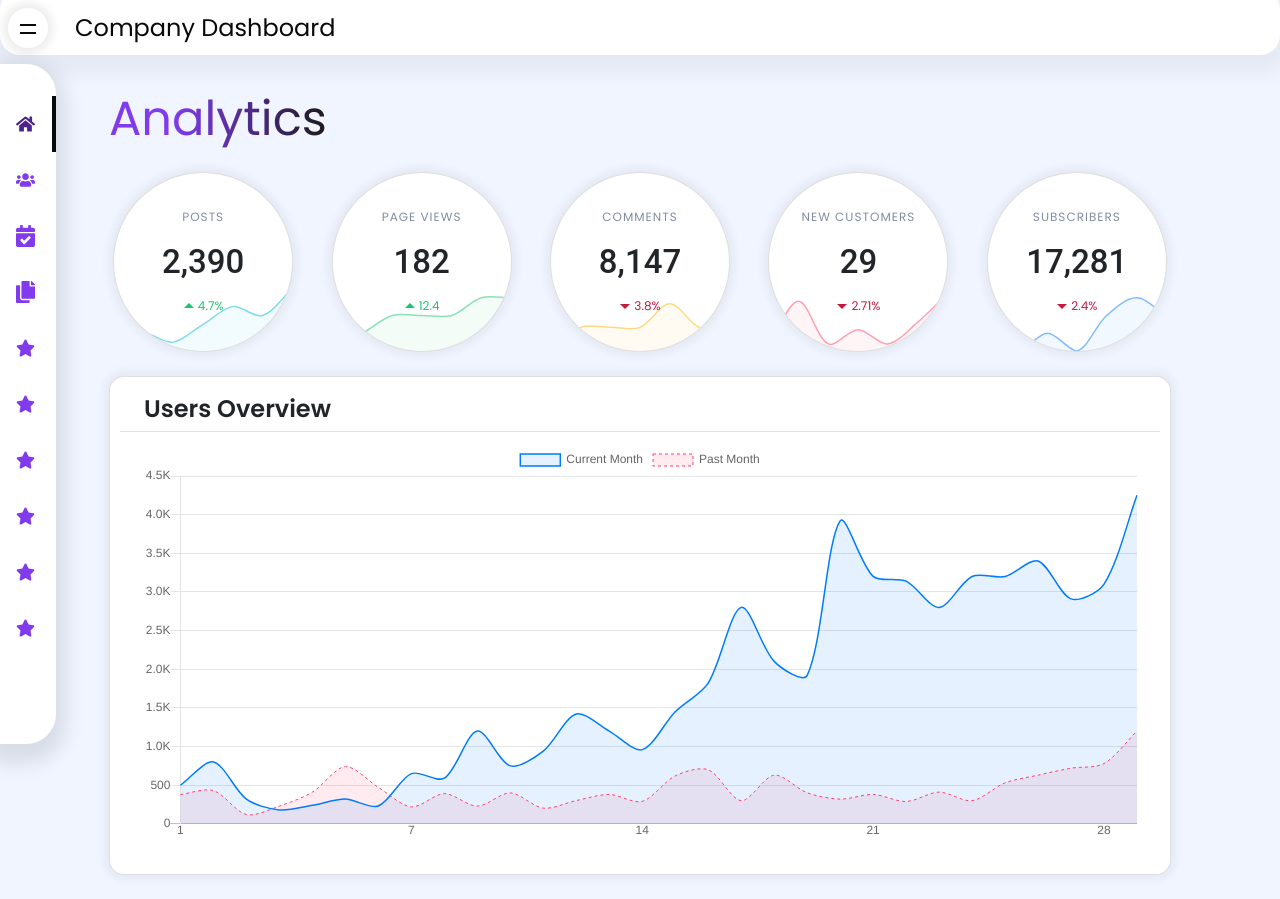
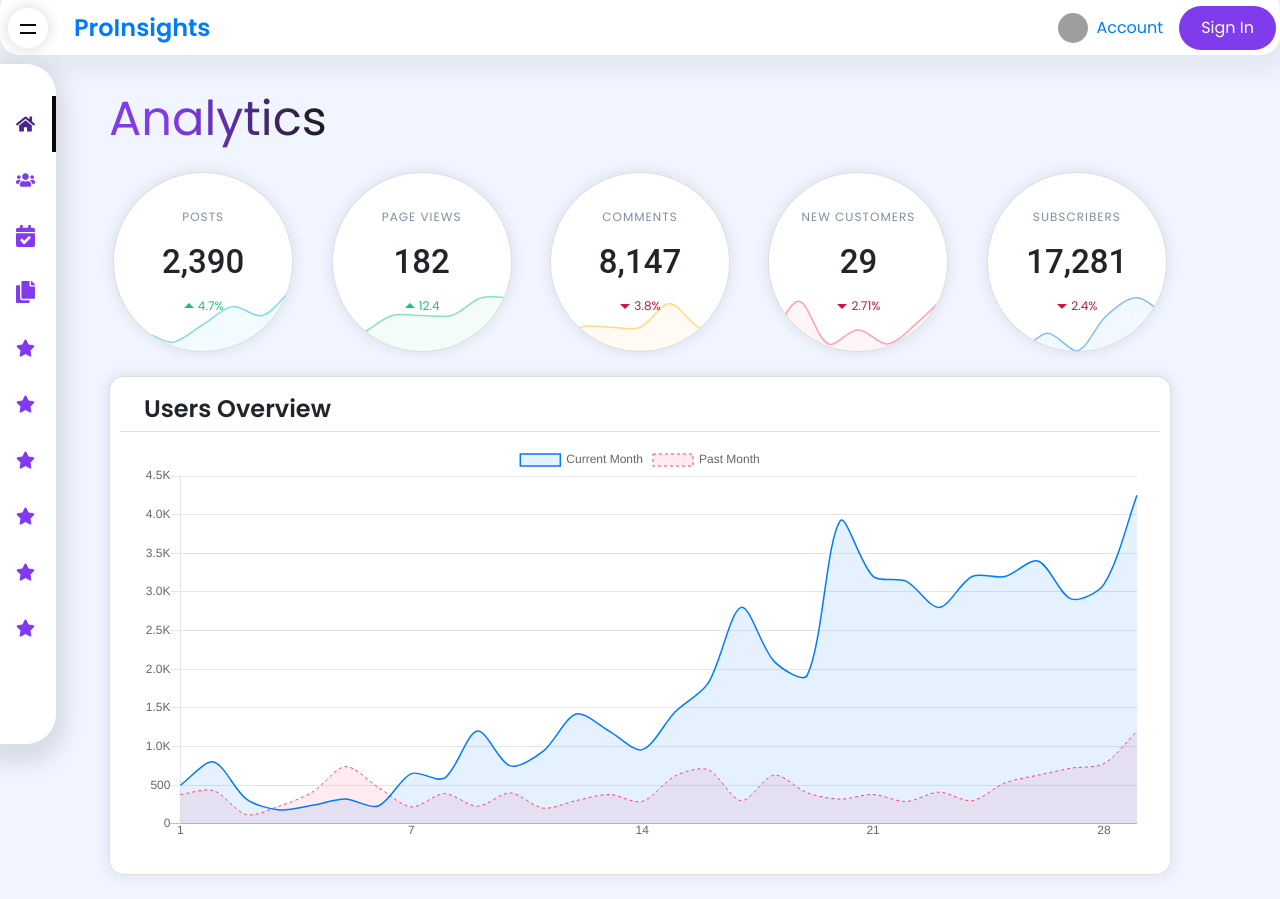
Before and after one commit to ujjwalkrishna7/Dashboard_Testing, a React (Create React App) app: page / in a window 1280 px wide. Built offline with nearby package versions, Linux system fonts and the light colour scheme; grey boxes are pictures that could not be loaded.

Commit message:
changes to navbar, and added a right sidebar for mobile

```diff
--- a/package.json
+++ b/package.json
@@ -13,6 +13,7 @@
     "react": "^17.0.2",
     "react-bootstrap": "^1.6.1",
     "react-dom": "^17.0.2",
+    "react-icons": "^4.2.0",
     "react-router-dom": "^5.2.0",
     "react-scripts": "^4.0.3",
     "shortid": "^2.2.16",
--- a/src/App.js
+++ b/src/App.js
@@ -1,5 +1,7 @@
 import { Route, Switch, useLocation } from "react-router";
+import { useState } from "react";
 import Sidebar from "./Components/Sidebar/Sidebar";
+import SidebarRight from "./Components/SidebarRight/SidebarRight";
 import Navbar from "./Components/Navbar/Navbar";
 import Home from "./Pages/Home";
 import Team from "./Pages/Team";
@@ -22,11 +24,17 @@ const Pages = styled.div`
 `;
 
 function App() {
+  const [sidebarIsOpen, setSidebarIsOpen] = useState(false);
+
+  const toggle = () => {
+    setSidebarIsOpen(!sidebarIsOpen);
+  };
   const location = useLocation();
   return (
     <>
-      <Navbar />
+      <Navbar toggle={toggle} />
       <Sidebar />
+      <SidebarRight sidebarIsOpen={sidebarIsOpen} toggle={toggle} />
       <Pages>
         <Container>
           <AnimatePresence exitBeforeEnter>
--- a/src/Components/Navbar/Navbar.js
+++ b/src/Components/Navbar/Navbar.js
@@ -1,33 +1,149 @@
 import React from "react";
-
+import { Link } from "react-router-dom";
+import { FaBars } from "react-icons/fa";
 import styled from "styled-components";
 
-const Container = styled.div`
+const Nav = styled.div`
+  background-color: var(--black);
+  color: var(--white);
+  font-size: 1rem;
   position: absolute;
-  background-color: var(--black);
   top: -10px;
   width: 100%;
   height: 65px;
+  display: flex;
+  justify-content: center;
+  align-items: center;
   border-radius: 20px;
-  z-index: 999;
+  z-index: 10;
   box-shadow: 0 10px 20px 10px rgba(0, 0, 0, 0.05);
+
+  @media screen and (max-width: 960px) {
+    transition: 0.8s all ease-in-out;
+  }
 `;
 
-const Title = styled.div`
-  display: inline-block;
+const NavbarContainer = styled.div`
   position: relative;
-  top: 20px;
-  left: 75px;
-  color: var(--white);
-
-  font-size: 1.5rem;
+  top: 5px;
+  display: flex;
+  justify-content: space-between;
+  height: 65px;
+  z-index: 1;
+  width: 100%;
+  padding: 0 24px;
 `;
 
-const Navbar = () => {
+const NavLogo = styled(Link)`
+  justify-self: start;
+  cursor: pointer;
+  font-size: 1.5rem;
+  display: flex;
+  align-items: center;
+  margin-left: 50px;
+  font-weight: bold;
+  text-decoration: none;
+`;
+
+const MobileSideButton = styled.div`
+  display: none;
+
+  @media screen and (max-width: 768px) {
+    display: flex;
+    align-items: center;
+    font-size: 1.4rem;
+    cursor: pointer;
+    color: var(--white);
+  }
+`;
+
+const NavMenu = styled.ul`
+  display: flex;
+  align-items: center;
+  text-align: center;
+  list-style: none;
+  height: 65px;
+  margin-right: -20px;
+
+  @media screen and (max-width: 768px) {
+    display: none;
+  }
+`;
+
+const NavItem = styled.li`
+  @media screen and (max-width: 768px) {
+    display: none;
+  }
+`;
+
+const NavLinks = styled(Link)`
+  display: flex;
+  align-items: center;
+  text-align: center;
+  text-decoration: none;
+  padding: 0 1rem;
+  height: 100%;
+  cursor: pointer;
+`;
+
+const NavBtn = styled.nav`
+  display: flex;
+  align-items: center;
+
+  @media screen and (max-width: 768px) {
+    display: none;
+  }
+`;
+
+const NavBtnLink = styled(Link)`
+  border-radius: 50px;
+  background: var(--primary);
+  white-space: nowrap;
+  padding: 10px 22px;
+  font-size: 16px;
+  outline: none;
+  border: none;
+  cursor: pointer;
+  transition: all 0.2s ease-in-out;
+  text-decoration: none;
+  color: var(--black);
+
+  &:hover {
+    transition: all 0.2s ease-in-out;
+    background: var(--primary-dark);
+    color: var(--black);
+  }
+`;
+
+const ProfilePhoto = styled.img`
+  height: 30px;
+  width: 30px;
+  object-fit: cover;
+  margin: 8px;
+  border-radius: 100%;
+`;
+
+const Navbar = ({ toggle }) => {
   return (
-    <Container>
-      <Title>Company Dashboard</Title>
-    </Container>
+    <Nav>
+      <NavbarContainer>
+        <NavLogo to="/">ProInsights</NavLogo>
+        <MobileSideButton onClick={toggle}>
+          <FaBars />
+        </MobileSideButton>
+        <NavMenu>
+          <NavItem>
+            <NavLinks to="/account">
+              <ProfilePhoto src="https://wallpaperaccess.com/full/2213424.jpg" />
+              Account
+            </NavLinks>
+          </NavItem>
+          <NavBtn>
+            <NavBtnLink to="/signin">Sign In</NavBtnLink>
+          </NavBtn>
+        </NavMenu>
+      </NavbarContainer>
+    </Nav>
   );
 };
 
--- /dev/null
+++ b/src/Components/SidebarRight/SidebarRight.js
@@ -0,0 +1,114 @@
+import React from "react";
+import styled from "styled-components";
+import { Link } from "react-router-dom";
+import { FaTimes } from "react-icons/fa";
+
+const SidebarContainer = styled.aside`
+  position: fixed;
+  z-index: 9999;
+  width: 100%;
+  height: 100%;
+  background: #0d0d0d;
+  display: grid;
+  align-items: center;
+  top: 0;
+  left: 0;
+  transition: 0.3s ease-in-out;
+  opacity: ${({ isOpen }) => (isOpen ? "100%" : "0%")};
+  top: ${({ isOpen }) => (isOpen ? "0" : "-100%")};
+`;
+
+const CloseIcon = styled(FaTimes)`
+  color: var(--black);
+`;
+
+const Icon = styled.div`
+  position: absolute;
+  top: 1.2rem;
+  right: 1.5rem;
+  background: transparent;
+  font-size: 2rem;
+  cursor: pointer;
+  outline: none;
+`;
+
+const SidebarWrapper = styled.div`
+  color: var(--black);
+`;
+
+const SidebarMenu = styled.ul`
+  display: grid;
+  grid-template-columns: 1fr;
+  grid-template-rows: repeat(6, 80px);
+  text-align: center;
+
+  @media screen and (max-width: 480px) {
+    grid-template-rows: repeat(6, 60px);
+  }
+`;
+
+const SidebarLink = styled(Link)`
+  display: flex;
+  align-items: center;
+  justify-content: center;
+  font-size: 1.5rem;
+  text-decoration: none;
+  list-style: none;
+  transition: 0.2s ease-in-out;
+  color: var(--black);
+  cursor: pointer;
+
+  &:hover {
+    transition: all 0.2s ease-in-out;
+    color: var(--primary);
+  }
+`;
+
+const SideBtnWrap = styled.div`
+  display: flex;
+  justify-content: center;
+`;
+
+const SidebarRoute = styled(Link)`
+  border-radius: 50px;
+  background: var(--primary);
+  white-space: nowrap;
+  padding: 16px 64px;
+  color: var(--black);
+  font-size: 16px;
+  outline: none;
+  border: none;
+  cursor: pointer;
+  transition: all 0.2s ease-in-out;
+  text-decoration: none;
+
+  &:hover {
+    transition: all 0.2s ease-in-out;
+    background: var(--primary-dark);
+    color: var(--black);
+  }
+`;
+
+const SidebarRight = ({ sidebarIsOpen, toggle }) => {
+  return (
+    <>
+      <SidebarContainer isOpen={sidebarIsOpen} onClick={toggle}>
+        <Icon onClick={toggle}>
+          <CloseIcon />
+        </Icon>
+        <SidebarWrapper>
+          <SidebarMenu>
+            <SidebarLink to="/account">Account</SidebarLink>
+            <SidebarLink to="/account">Account</SidebarLink>
+            <SidebarLink to="/account">Account</SidebarLink>
+          </SidebarMenu>
+          <SideBtnWrap>
+            <SidebarRoute to="/signin">Sign In</SidebarRoute>
+          </SideBtnWrap>
+        </SidebarWrapper>
+      </SidebarContainer>
+    </>
+  );
+};
+
+export default SidebarRight;
--- a/src/Pages/Home.js
+++ b/src/Pages/Home.js
@@ -1,4 +1,5 @@
 import MotionHoc from "./MotionHoc";
+import { motion } from "framer-motion";
 
 import React from "react";
 import PropTypes from "prop-types";
@@ -22,6 +23,11 @@ const HomeComponent = ({ smallStats }) => (
     <Row>
       {smallStats.map((stats, idx) => (
         <Col className="col-lg mb-4" key={idx} {...stats.attrs}>
+          <motion.div
+            initial={{ scale: 0.8 }}
+            animate={{ scale: 1.0 }}
+            transition={{ duration: 0.5 }}
+          >
             <SmallStats
               id={`small-stats-${idx}`}
               variation="1"
@@ -33,6 +39,7 @@ const HomeComponent = ({ smallStats }) => (
               increase={stats.increase}
               decrease={stats.decrease}
             />
+          </motion.div>
         </Col>
       ))}
     </Row>
--- a/src/Pages/MotionHoc.js
+++ b/src/Pages/MotionHoc.js
@@ -11,10 +11,6 @@ const MotionHoc = (Component) => {
           y: 0,
           transition: { duration: 0.5, type: "spring" },
         }}
-        exit={{
-          y: -1000,
-          transition: { duration: 0.5, type: "spring", ease: "easeInOut" },
-        }}
       >
         <Component />
       </motion.div>
--- a/src/index.css
+++ b/src/index.css
@@ -8,6 +8,12 @@
   --background: rgb(240, 245, 255);
   --primary: #803bec;
   --primary-dark: #492388;
+}
+
+a,
+a:hover,
+a:focus {
+  text-decoration: none;
 }
 
 *,
```
Also changed, not shown: 1 other file (tests, documents, lock files or other folders). Lines whose indentation alone changed are shown as unchanged.
